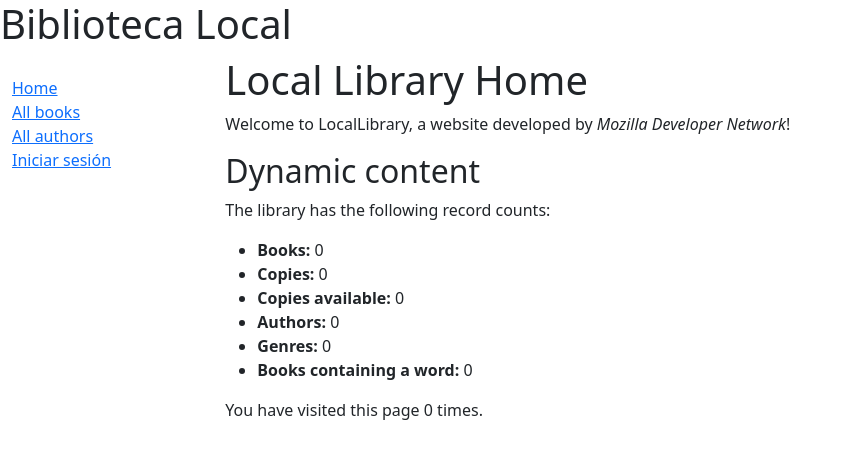
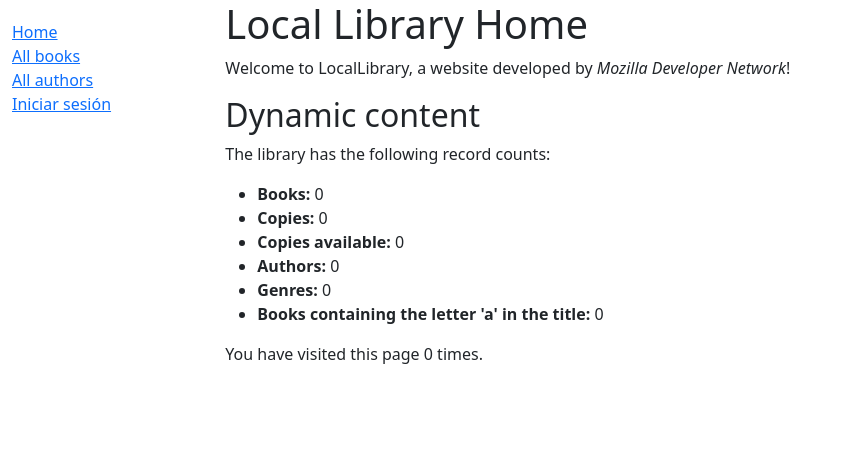
Before and after one commit to danii1107/PSI_1, a Django app: page /catalog/ in a window 1280 px wide. Shown: the top 459 px of the page, without its empty margins (0-850 px from the left). Run offline with Django 4.2, Linux system fonts and the light colour scheme; data that the repository does not hold is empty.

Commit message:
merge problems

```diff
--- a/locallibrary/catalog/templates/index.html
+++ b/locallibrary/catalog/templates/index.html
@@ -1,6 +1,6 @@
 {% extends "base_generic.html" %}
 
-{% block title %}<h1>Biblioteca Local</h1>{% endblock %}
+{% block title %}<title>Biblioteca Local</title>{% endblock %}
 
 {% block content %}
   <h1>Local Library Home</h1>
@@ -16,7 +16,7 @@
     <li><strong>Copies available:</strong> {{ num_instances_available }}</li>
     <li><strong>Authors:</strong> {{ num_authors }}</li>
 	<li><strong>Genres:</strong> {{ num_genres }}</li>
-	<li><strong>Books containing a word:</strong> {{ num_books_containing_word }}</li>
+	<li><strong>Books containing the letter 'a' in the title:</strong> {{ num_books_containing_word }}</li>
   </ul>
   <p>You have visited this page {{ num_visits }}{% if num_visits == 1 %} time{% else %} times{% endif %}.</p>
 {% endblock %}
```
